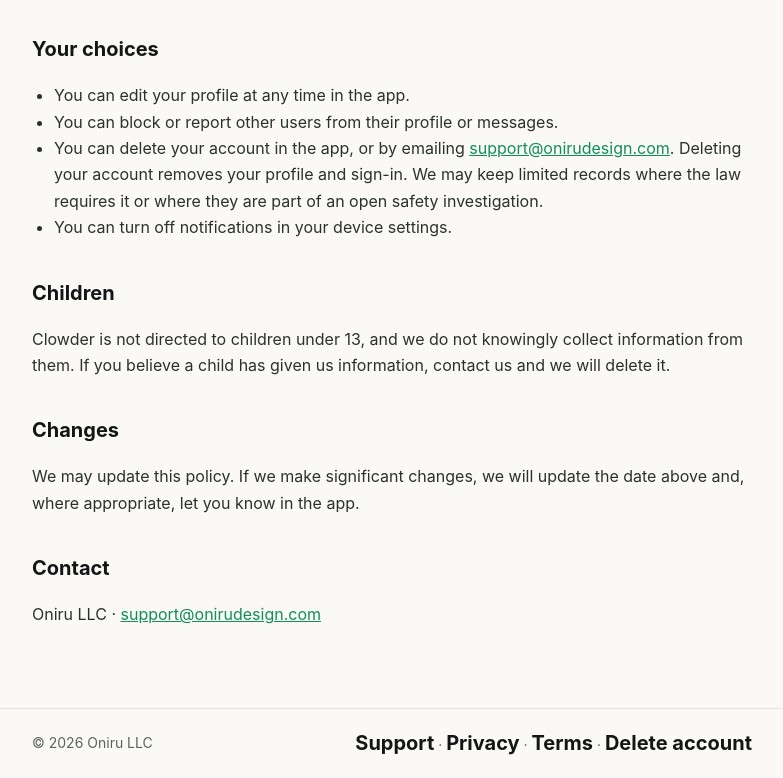
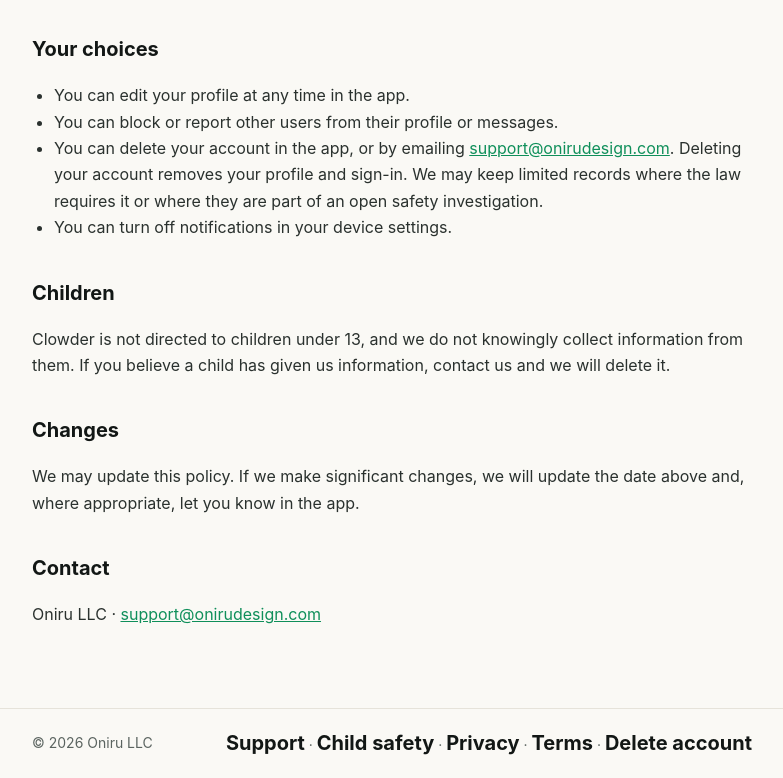
Before and after one commit to Sweetkubuni/clowder-site, a plain HTML site: page public/privacy.html in a window 1280 px wide. Shown: the part 1714-2492 px from the top of the page, without its empty margins (248-1031 px from the left). Drawn offline with Linux system fonts and the light colour scheme.

Commit message:
Link the child safety page from the Support and Privacy footers
Co-Authored-By: Claude Opus 5.5 <noreply@anthropic.com>

```diff
--- a/public/privacy.html
+++ b/public/privacy.html
@@ -86,6 +86,6 @@
   <h2>Contact</h2>
   <p>Oniru LLC · <a href="mailto:support@onirudesign.com">support@onirudesign.com</a></p>
 </main>
-<footer><div class="bar"><span>© 2026 Oniru LLC</span><span><a href="/support">Support</a> · <a href="/privacy">Privacy</a> · <a href="/terms">Terms</a> · <a href="/delete-account">Delete account</a></span></div></footer>
+<footer><div class="bar"><span>© 2026 Oniru LLC</span><span><a href="/support">Support</a> · <a href="/child-safety">Child safety</a> · <a href="/privacy">Privacy</a> · <a href="/terms">Terms</a> · <a href="/delete-account">Delete account</a></span></div></footer>
 </body>
 </html>
```
Also changed, not shown: public/support.html (+1 -1 lines).
